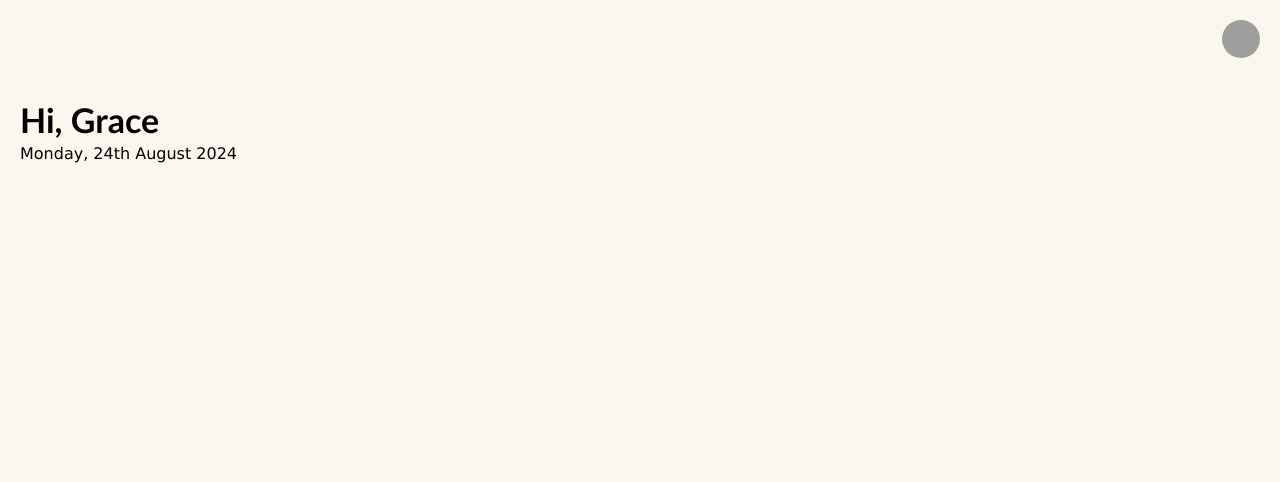
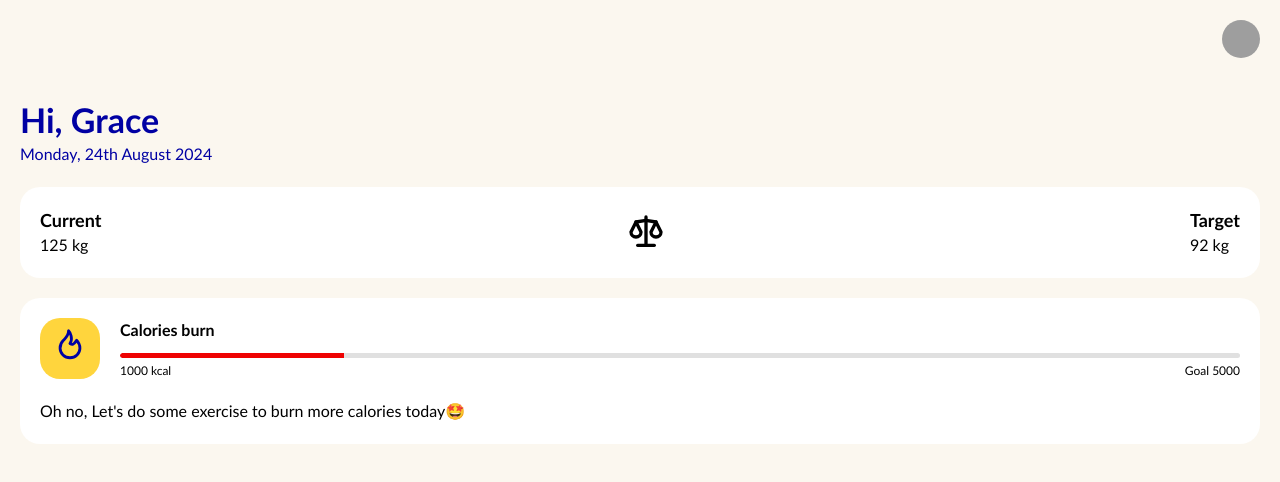
Before and after one commit to Todaricli/pg_certified_hackathon, a React (Vite) app in the folder frontend/: page /user in a window 1280 px wide. Shown: the top 482 px of the page. Built offline with nearby package versions, Linux system fonts and the light colour scheme; grey boxes are pictures that could not be loaded.

Commit message:
added calories

```diff
--- a/frontend/package.json
+++ b/frontend/package.json
@@ -10,14 +10,15 @@
     "preview": "vite preview"
   },
   "dependencies": {
+    "@emotion/react": "^11.13.3",
     "@mantine/carousel": "^7.12.2",
     "@mantine/core": "^7.12.2",
     "@mantine/dates": "^7.12.2",
     "@mantine/form": "^7.12.2",
     "@mantine/hooks": "^7.12.2",
     "@mantine/notifications": "^7.12.2",
+    "@tabler/icons-react": "^3.14.0",
     "dayjs": "^1.11.13",
-    "@emotion/react": "^11.13.3",
     "react": "^18.3.1",
     "react-dom": "^18.3.1",
     "react-router-dom": "^6.26.1",
--- a/frontend/src/App.jsx
+++ b/frontend/src/App.jsx
@@ -23,7 +23,6 @@ export default function App() {
           body: {
             backgroundColor: "#FBF7EF",
             color: "#000",
-            fontFamily: "Verdana, sans-serif", // Ensure global font is consistent
             margin: 0,
             padding: 0,
             boxSizing: "border-box",
--- a/frontend/src/pages/User.jsx
+++ b/frontend/src/pages/User.jsx
@@ -1,17 +1,120 @@
-import { Box, Flex, Title, Text } from "@mantine/core";
+import {
+  Box,
+  Flex,
+  Title,
+  Text,
+  useMantineTheme,
+  Progress,
+} from "@mantine/core";
 import { useState } from "react";
+import styles from "../styles/User.module.css";
+import { IconScale } from "@tabler/icons-react";
+import { IconFlame } from "@tabler/icons-react";
+
+function getProgressColor(value, theme) {
+  switch (true) {
+    case value < 30:
+      return theme.colors.customRed[0];
+    case value < 70:
+      return theme.colors.customYellow[0];
+    case value < 100:
+      return theme.colors.customNavy[0];
+    default:
+      return theme.colors.customYellow[0];
+  }
+}
 
 function User() {
   const [userData, setUserData] = useState({
     name: "Grace",
+    weight: 125,
+    calories: 1000,
+    caloriesGoal: 5000,
   });
+  const theme = useMantineTheme();
+
+  const caloriesBurn = (userData.calories / userData.caloriesGoal) * 100;
+  const color = getProgressColor(caloriesBurn, theme)
 
   return (
-    <Flex p={20}>
-      <Flex justify='flex-start' align='flex-start' direction='column'>
-        <Title>Hi, {userData.name}</Title>
-        <Text>Monday, 24th August 2024</Text>
+    <Flex p={20} direction="column">
+      <Flex justify="flex-start" align="flex-start" direction="column">
+        <Title style={{ color: theme.colors.customNavy[0] }}>
+          Hi, {userData.name}
+        </Title>
+        <Text style={{ color: theme.colors.customNavy[0] }}>
+          Monday, 24th August 2024
+        </Text>
       </Flex>
+
+      <Box
+        style={{
+          backgroundColor: theme.colors.customWhite[0],
+          borderRadius: "20px",
+        }}
+        shadow="lg"
+        mt={20}
+        p={20}
+      >
+        <Flex justify="space-between" align="center">
+          <Flex direction="column" justify="center">
+            <Title order={4}>Current</Title>
+            <Text>{userData.weight} kg</Text>
+          </Flex>
+          <IconScale stroke={2} style={{ width: "40px", height: "40px" }} />
+          <Flex direction="column" justify="center">
+            <Title order={4}>Target</Title>
+            <Text>92 kg</Text>
+          </Flex>
+        </Flex>
+      </Box>
+
+      {/* Calories burn */}
+      <Box
+        style={{
+          backgroundColor: theme.colors.customWhite[0],
+          borderRadius: "20px",
+        }}
+        shadow="lg"
+        mt={20}
+        p={20}
+      >
+        <Flex direction>
+          <Box
+            style={{
+              backgroundColor: theme.colors.customYellow[0],
+              borderRadius: "20px",
+              width: "fit-content",
+            }}
+            p={10}
+            mr={20}
+          >
+            <IconFlame
+              stroke={2}
+              style={{
+                width: "40px",
+                height: "34px",
+                color: theme.colors.customNavy[0],
+              }}
+            />
+          </Box>
+          <Flex direction="column" justify="center" w="100%">
+            <Text fw={700} mb={10}>
+              Calories burn
+            </Text>
+            <Progress value={caloriesBurn} color={color} size="sm" />
+            <Flex justify="space-between" mt={5}>
+              <Text size="xs">{userData.calories} kcal</Text>
+              <Text size="xs">Goal {userData.caloriesGoal}</Text>
+            </Flex>
+          </Flex>
+        </Flex>
+        <Text mt={20}>
+          Oh no, Let's do some exercise to burn more calories today🤩
+        </Text>
+      </Box>
+
+      {/* Calories burn */}
     </Flex>
   );
 }
--- a/frontend/src/theme.ts
+++ b/frontend/src/theme.ts
@@ -1,13 +1,32 @@
-import { colorsTuple, createTheme } from '@mantine/core';
+import { colorsTuple, createTheme, Progress } from '@mantine/core';
 
 const customBackground = colorsTuple("#FBF7EF")
-const customNavy = colorsTuple("#")
+const customNavy = colorsTuple("#0000A3")
+const customWhite = colorsTuple("#FFFFFF");
+const customYellow = colorsTuple("#FFD53D");
+const customRed = colorsTuple("#EE0202");
+const customLightGrey = colorsTuple("#E0E0E0");
+
 
 export const theme = createTheme({
     colors: {
-        customBackground
+        customBackground,
+        customNavy,
+        customWhite,
+        customYellow,
+        customRed,
+        customLightGrey
     },
 
     fontFamily: 'Cerebri Sans, Calibri',
 
+    components: {
+        Progress: Progress.extend({
+            styles: (theme) => ({
+                root: {
+                    backgroundColor: theme.colors.customLightGrey[0]
+                }
+            })
+        })
+    }
 })
```
Also changed, not shown: frontend/src/styles/User.module.css (added), 1 other file (tests, documents, lock files or other folders).
